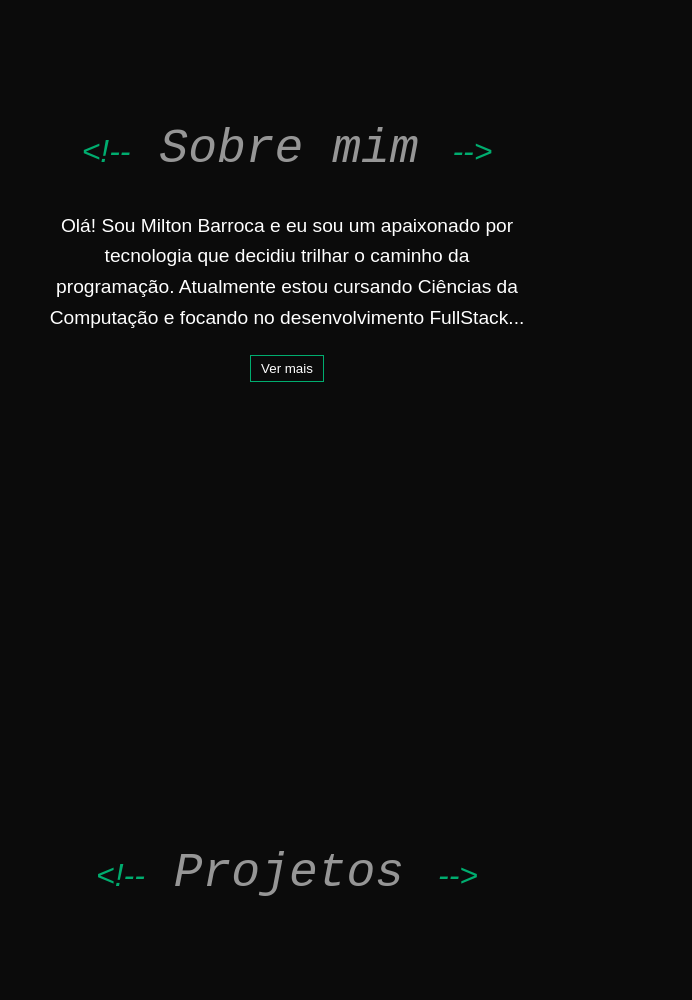
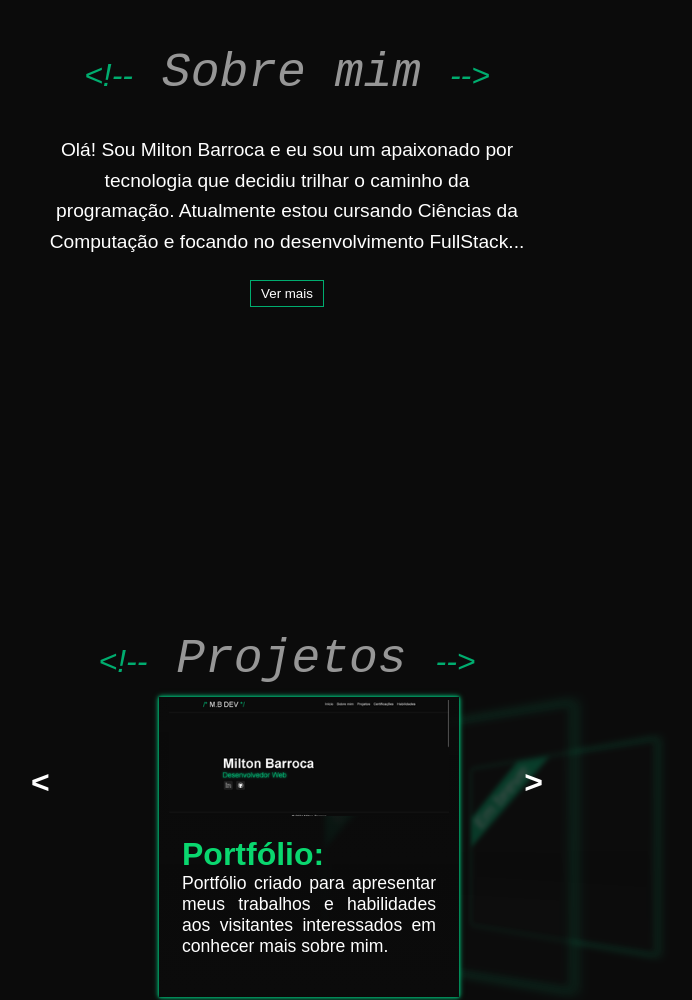
Before and after one commit to miltonbarroca/Portifolio, a plain HTML site: page index.html in a window 1280 px wide. Shown: the part 1000-2000 px from the top of the page, without its empty margins (353-1045 px from the left). Drawn offline with Linux system fonts and the light colour scheme.

Commit message:
site finalizado

```diff
--- a/style.css
+++ b/style.css
@@ -266,7 +266,8 @@ h3 {
     padding: 3rem 0px;
     margin-left: 0; /* ou ajuste conforme necessário */
     z-index: 0;
-    margin-bottom: 10%;
+    margin-bottom: 15%;
+    margin-top: 10%;
 }
 .hidden {
     display: none;
@@ -279,7 +280,7 @@ h3 {
     align-items: center;
     text-align: center;
     display: block;
-    margin-top: 2%;
+    margin-top: 0%;
 }
 
 .estilocomentario span {
@@ -287,28 +288,19 @@ h3 {
     font-size: 3,9rem;
     color: rgb(0, 173, 111);
 }
-.estilocomentario span:first-child {
-    margin-bottom: 5px; /* Ajuste conforme necessário para mover "--" para cima */
-}
-
-.estilocomentario span:last-child {
-    margin-left: 5px; /* Ajuste conforme necessário para mover ">" para baixo */
-    margin-bottom: 2px; /* Ajuste conforme necessário */
-}
 .about-text {
     font-size: 1.2rem;
     color: rgb(255, 255, 255);
     max-width: 600px; /* Ajuste conforme necessário */
     margin: 1.5rem auto; /* Adicione margem para centralizar o texto */
 }
-/* Estilo para a seção de sobre mim */
+
 #about {
     background-color: rgb(11, 11, 11);
     color: rgb(255, 255, 255);
-    padding: 50px 0; /* Ajuste conforme necessário */
+    padding: 0px 0; /* Ajuste conforme necessário */
     text-align: center;
-    margin-bottom: 10%;
-    margin-top: 10%;
+
 }
 /* Estilo para o container .sobremim */
 .sobremim, .titulo-projetos {
@@ -329,8 +321,6 @@ h3 {
     font-size: 1.8rem; /* Ajuste conforme necessário */
     margin-bottom: 1rem; /* Use rem para ser mais responsivo */
 }
-
-  /* Estilo para as listas (Habilidades, Projetos em Desenvolvimento, etc.) */
 #about ul {
     list-style: none;
     padding: 0;
@@ -369,11 +359,11 @@ h3 {
     box-shadow: 0 0 5px 2px rgba(0, 173, 111, 0.5);
 }
 /* FIM DO SOBRE MIM-----------------------------------------------------------------------*/
-
 #cardsslider{
     padding: 1% 2%;
     position: relative;
     z-index: 1;
+    margin-bottom: 0;
 
 }
 .slider{
@@ -386,21 +376,21 @@ h3 {
     padding: 3rem 0px;
     margin-left: 0; /* ou ajuste conforme necessário */
     z-index: 0;
-    margin-bottom: 60%;
+    margin-bottom: 20%; /* <-- projetos--> e cards */
 }
 .item{
-    min-width: 350px;
-    min-height: 350px;
+    min-width: 300px;
+    min-height: 300px;
     color: #fff;
     position: absolute;
     width: 21%;
-    height: 40%; /*altura do card*/
+    height: 70%; /*altura do card*/
     text-align: justify;
     background-color: rgb(11, 11, 11);
     border-radius: 0px;
     padding: 20px;
     transition: background-color 0.5s ease;
-    left: 39%;
+    left: 40%;
     top: 30%;
     border: 3px solid transparent; /* Aumente o valor da borda para torná-la mais espessa */
     box-shadow: 0 0 2px rgb(0, 173, 111), 0 0 4px rgb(0, 173, 111), 0 0 6px rgb(0, 173, 111);
@@ -472,29 +462,42 @@ h3 {
     box-shadow: 0 0 4px rgb(0, 173, 111), 0 0 8px rgb(0, 173, 111), 0 0 12px rgb(0, 173, 111);
     background-color: rgba(11, 11, 11, 0.9);
 }
-#next, #prev{
+#next, #prev {
     position: absolute;
-    top: 40%;
+    font-size: 2em;
+    font-family: 'Saira', Arial, sans-serif;
+    font-weight: bold;
+    cursor: pointer;
     color: #fff;
     background-color: transparent;
     border: none;
-    font-size: 2em;
-    font-family: 'Saira', Arial, sans-serif;
-    font-weight: bold;
-    cursor: pointer; /* Adicione cursor pointer para indicar que são clicáveis */
+    top: 50%; /* Ajuste a porcentagem conforme necessário para posicionar verticalmente */
+    transform: translateY(-50%); /* Centralize verticalmente com base na altura do próprio botão */
+}
+#next {
+    right: 30%; /* Ajuste a porcentagem conforme necessário para posicionar horizontalmente */
+}
 
-}
-#next{
-    top: 50%;
-    right: 15%;
-}
 #prev {
-    top: 50%;
-    left: 15%; /* Ajuste a posição do botão prev */
-
+    left: 30%; /* Ajuste a porcentagem conforme necessário para posicionar horizontalmente */
 }
 #next:hover, #prev:hover {
     color: rgb(0, 173, 111); /* Adicione uma cor diferente no hover para destacar */
+}
+@media only screen and (max-width: 767px) {
+    #next, #prev {
+        top: 100%;
+        transform: translateY(-50%);
+        font-size: 1.5em; /* Tamanho menor para dispositivos móveis */
+    }
+
+    #next {
+        right: 10px;
+    }
+
+    #prev {
+        left: 10px;
+    }
 }
 
 /*fim da seção de cards de projetos==================================*/
@@ -502,9 +505,7 @@ h3 {
 #certifications {
     color: rgb(255, 255, 255);
     text-align: center;
-    margin-top: 30%;
-
-
+    margin-top: 35%;
 }
 
 .certificados {
@@ -547,7 +548,7 @@ h3 {
 }
 .descriçao {
     color: rgb(255, 255, 255);
-    margin-top:5px;
+    margin-top: 5px;
     position: absolute;
     top: 5%; /* Coloca o elemento no topo do 'certificado' */
     right: 5%; /* Coloca o elemento à direita do 'certificado' */
@@ -579,7 +580,7 @@ h3 {
     margin-bottom: 20%;
     margin-left: 10%;
     margin-right: 10%;
-    margin-top: 35%;
+    margin-top: 20%;
 }
 
 .habilidades {
```
Also changed, not shown: index.html (+8 -15 lines).
